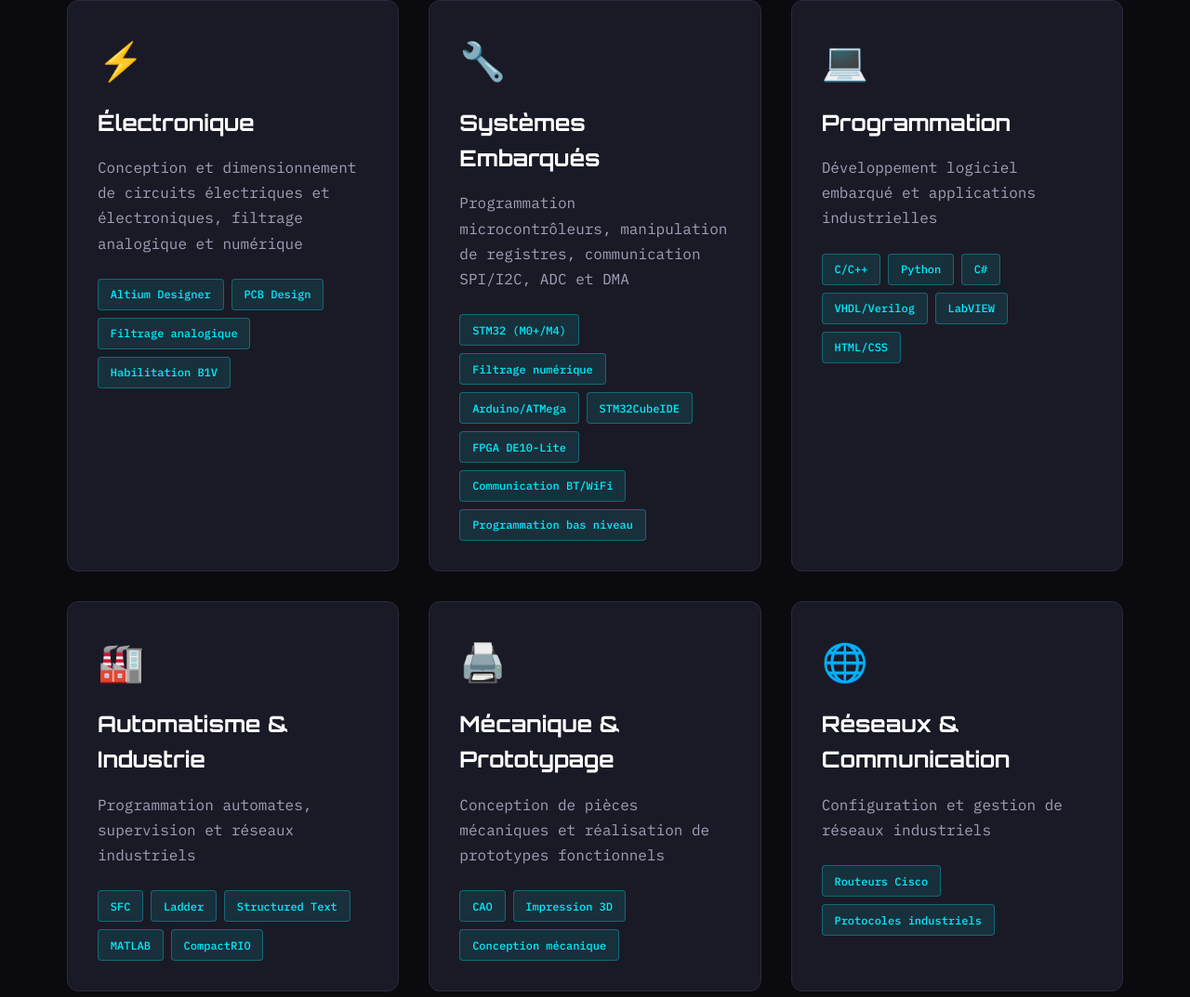
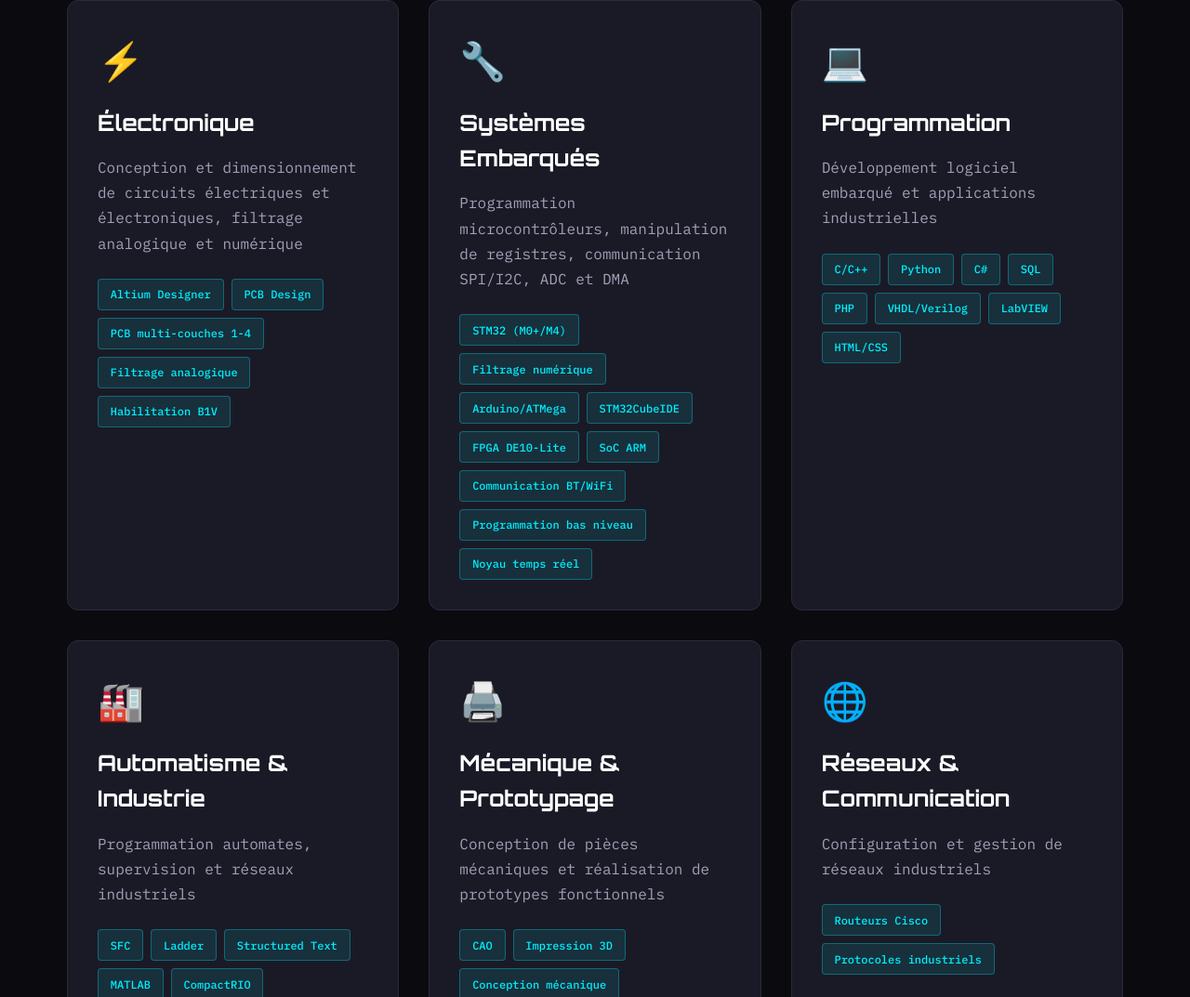
Before and after one commit to qthivand/Portfolio, a website built with Vite: page index.html in a window 1280 px wide. Shown: the part 2387-3460 px from the top of the page at 93% size. Built offline with nearby package versions, Linux system fonts and the light colour scheme.

Commit message:
Update index.html

```diff
--- a/index.html
+++ b/index.html
@@ -213,6 +213,7 @@
           <div class="skill-tags">
             <span class="tag">Altium Designer</span>
             <span class="tag">PCB Design</span>
+            <span class="tag">PCB multi-couches 1-4</span>
             <span class="tag">Filtrage analogique</span>
             <span class="tag">Habilitation B1V</span>
           </div>
@@ -228,8 +229,10 @@
             <span class="tag">Arduino/ATMega</span>
             <span class="tag">STM32CubeIDE</span>
             <span class="tag">FPGA DE10-Lite</span>
+            <span class="tag">SoC ARM</span>
             <span class="tag">Communication BT/WiFi</span>
             <span class="tag">Programmation bas niveau</span>
+            <span class="tag">Noyau temps réel</span>
           </div>
         </div>
 
@@ -241,6 +244,8 @@
             <span class="tag">C/C++</span>
             <span class="tag">Python</span>
             <span class="tag">C#</span>
+            <span class="tag">SQL</span>
+            <span class="tag">PHP</span>
             <span class="tag">VHDL/Verilog</span>
             <span class="tag">LabVIEW</span>
             <span class="tag">HTML/CSS</span>
```
